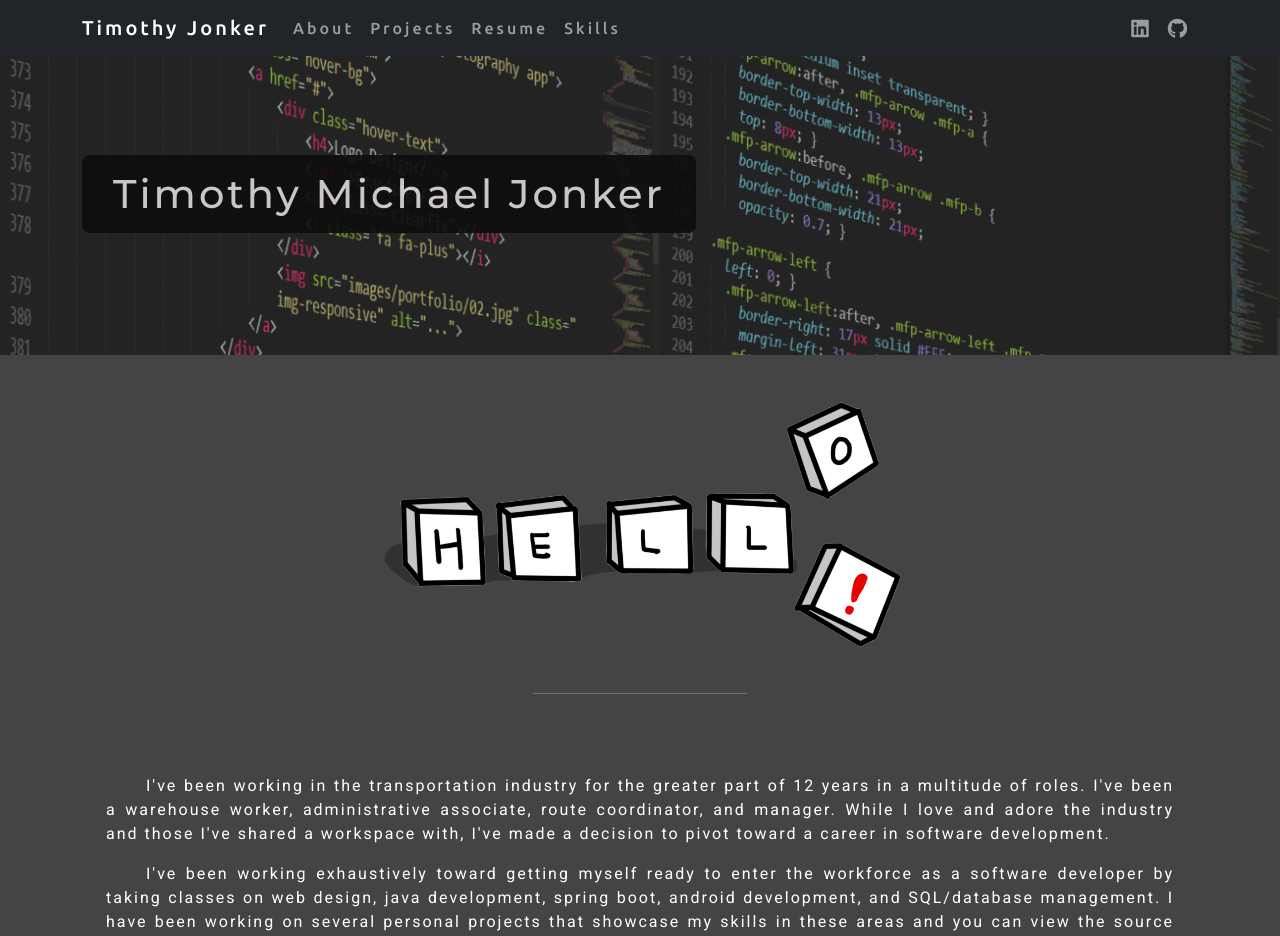
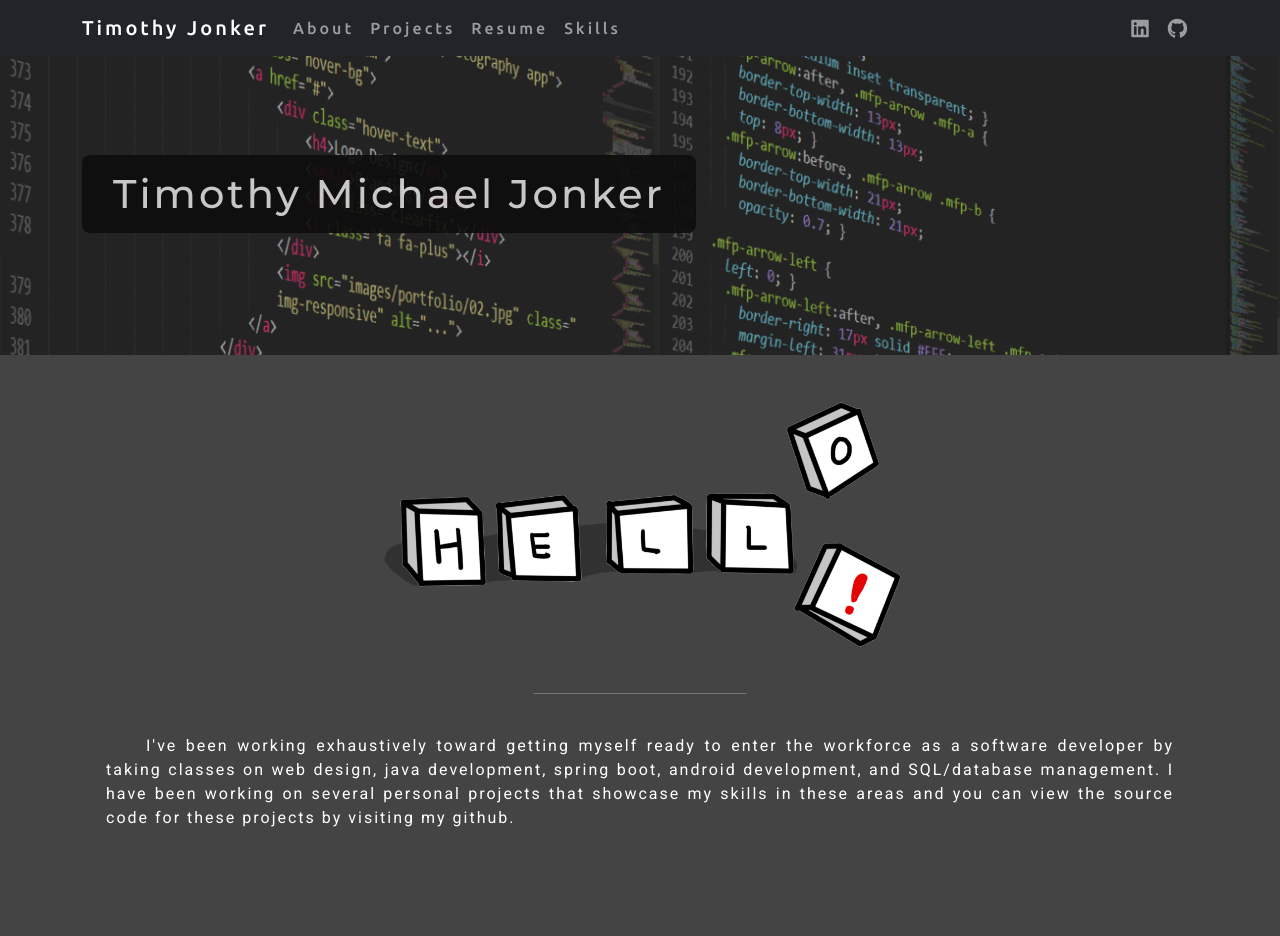
Before and after one commit to tmjonker/react-portfolio, a React (Create React App) app: page / in a window 1280 px wide. Shown: the top 936 px of the page. Built offline with nearby package versions, Linux system fonts and the light colour scheme.

Commit message:
Update Greeting.jsx

```diff
--- a/src/Components/Greeting.jsx
+++ b/src/Components/Greeting.jsx
@@ -21,13 +21,6 @@ function Greeting(props) {
                   />
                   <hr />
                   <Paragraph
-                    class="about-me first-paragraph"
-                    text="I've been working in the transportation industry for the greater
-                  part of 12 years in a multitude of roles. I've been a warehouse worker, administrative associate,
-                  route coordinator, and manager. While I love and adore the industry and those I've shared a workspace
-                  with,   I've made a decision to pivot toward a career in software development."
-                  />
-                  <Paragraph
                     class="about-me"
                     text="I've been working exhaustively toward getting myself ready to
                   enter the workforce as a software developer by taking classes on web design, java development,
```
